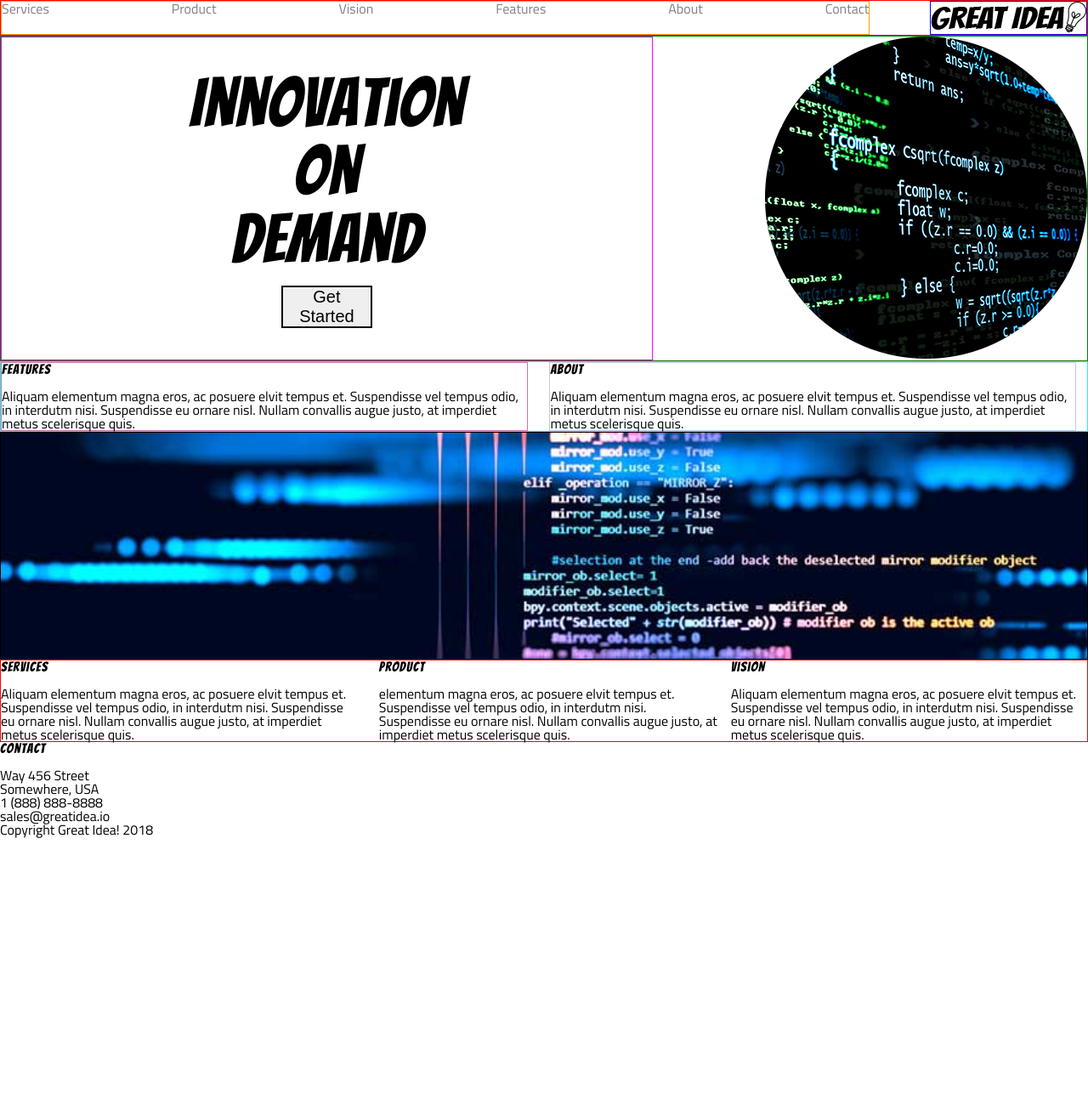
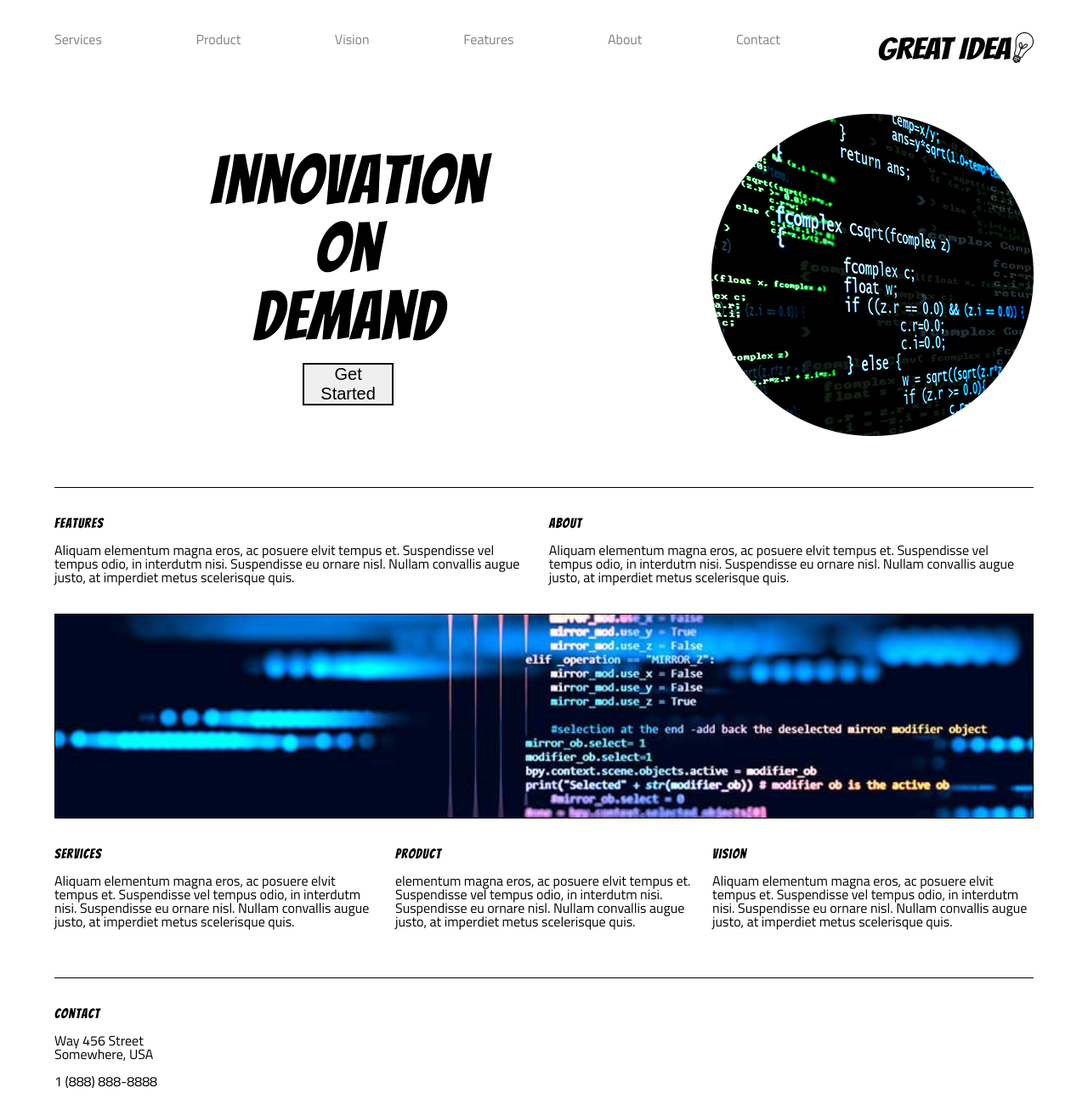
Before and after one commit to sparekh315/FrontEndReview, a plain HTML site: page Flexbox/great-idea-website/index.html in a window 1280 px wide. Shown: the top 1293 px of the page at 85% size. Before the commit the page ends 988 px from the top, so only its background shows below. Drawn offline with Linux system fonts and the light colour scheme.

Commit message:
finished styling great idea homepage with flexbox

```diff
--- a/Flexbox/great-idea-website/css/index.css
+++ b/Flexbox/great-idea-website/css/index.css
@@ -68,17 +68,19 @@ h1, h2, h3, h4, h5 {
 
 /* Your code starts here! */
 
+.main-container {
+	margin: 3% 5% 0 5%;
+}
+
 nav {
 	display: flex;
 	justify-content: space-between;
-	border: 1px solid red;
 }
 
 nav .navLinks {
 	display:flex;
 	justify-content: space-between;
     width: 80%;
-	border: 1px solid orange
 }
 
 .navLinks a {
@@ -86,20 +88,21 @@ nav .navLinks {
 	text-decoration: none;
 }
 
-nav .navImg {
-	border: 1px solid blue;
+.navImg {
+	margin-left: 10%;
 }
 
 header {
 	display: flex;
 	justify-content: space-between;
-	border: 1px solid green;
+	border-bottom: 1px solid black;
+	margin: 5% 0 3% 0;
+	padding-bottom: 5%;
 }
 
 header .left-header {
 	display: flex;
 	flex-direction: column;
-	border: 1px solid magenta;
 	width: 60%;
 	align-items: center;
 	justify-content: center;
@@ -120,19 +123,17 @@ header .left-header {
 }
 
 .top-content-container {
-	border: 1px solid cyan;
 	display: flex;
+	margin-bottom: 3%;
 
 }
 
 .features {
-  border: 1px solid palevioletred;
   margin-right: 2%;
 
 }
 
 .about {
-   border: 1px solid thistle;
   margin-right: 1%;
 }
 
@@ -147,8 +148,10 @@ header .left-header {
 }
 
 .bottom-content-container {
-	border: 1px solid red;
+	border-bottom: 1px solid black;
 	display: flex;
+	margin-top: 3%;
+	padding-bottom: 5%;
 }
 
 .services {
@@ -158,3 +161,15 @@ header .left-header {
 .product {
 	margin-right: 1%;
 }
+
+.contact-container {
+	display: flex;
+	flex-direction: column;
+	margin-top: 3%;
+}
+
+.footer-container {
+	display: flex;
+	justify-content: center;
+	margin: 5% 0 10% 0;
+}
```
Also changed, not shown: Flexbox/great-idea-website/index.html (+2 -0 lines).
